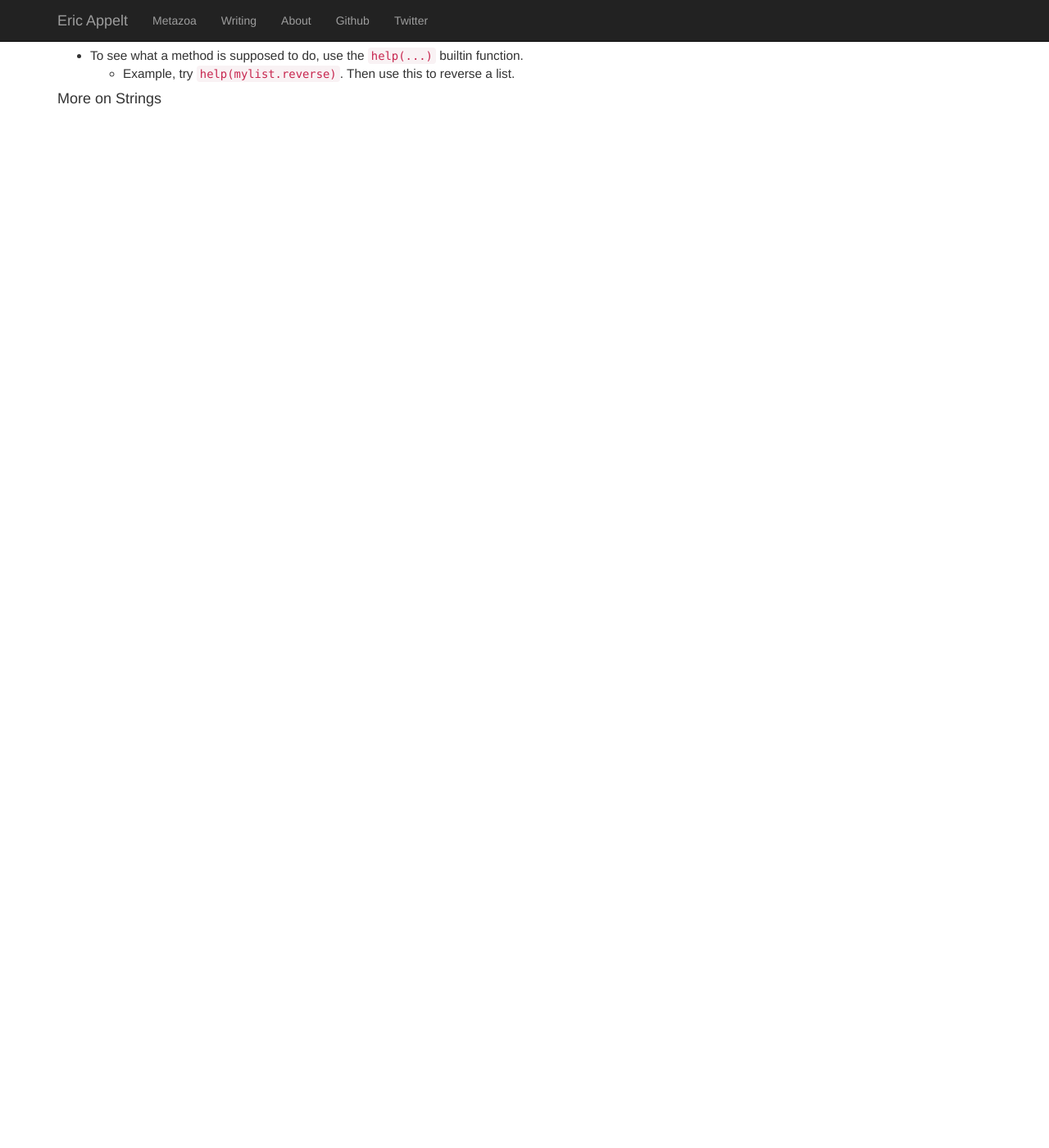
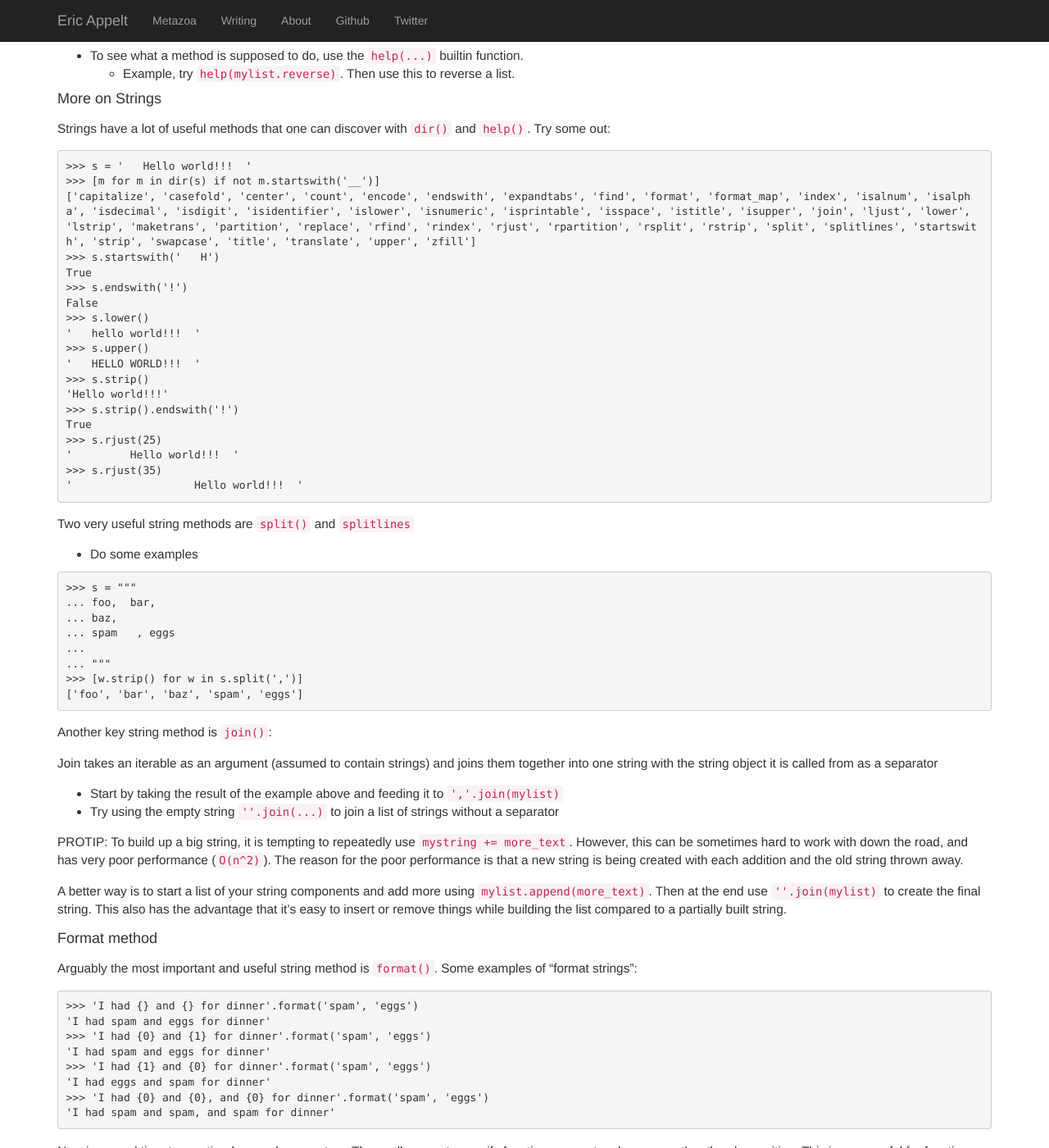
Before and after one commit to appeltel/website-ericappelt, a Jekyll site: the page built from pythonclass/session3.md, in a window 1280 px wide and 1400 px high, scrolled down 1639 px. Shown: the whole window at 82% size. Built offline with Jekyll 4.4.1, drawn with Linux system fonts in a browser that asks for light colours; nearby versions of some CDN libraries; before the commit the page ends 1779 px from its top, so only the background shows below that; some of the changed text lies outside the part shown.

Commit message:
More session 3 notes

```diff
--- a/pythonclass/session3.md
+++ b/pythonclass/session3.md
@@ -98,3 +98,105 @@ Try out some of these list attributes. For example the `count` method:
   * Example, try `help(mylist.reverse)`. Then use this to reverse a list.
 
 #### More on Strings
+
+Strings have a lot of useful methods that one can discover with
+`dir()` and `help()`. Try some out:
+
+{% highlight pycon %}
+>>> s = '   Hello world!!!  '
+>>> [m for m in dir(s) if not m.startswith('__')]
+['capitalize', 'casefold', 'center', 'count', 'encode', 'endswith', 'expandtabs', 'find', 'format', 'format_map', 'index', 'isalnum', 'isalpha', 'isdecimal', 'isdigit', 'isidentifier', 'islower', 'isnumeric', 'isprintable', 'isspace', 'istitle', 'isupper', 'join', 'ljust', 'lower', 'lstrip', 'maketrans', 'partition', 'replace', 'rfind', 'rindex', 'rjust', 'rpartition', 'rsplit', 'rstrip', 'split', 'splitlines', 'startswith', 'strip', 'swapcase', 'title', 'translate', 'upper', 'zfill']
+>>> s.startswith('   H')
+True
+>>> s.endswith('!')
+False
+>>> s.lower()
+'   hello world!!!  '
+>>> s.upper()
+'   HELLO WORLD!!!  '
+>>> s.strip()
+'Hello world!!!'
+>>> s.strip().endswith('!')
+True
+>>> s.rjust(25)
+'         Hello world!!!  '
+>>> s.rjust(35)
+'                   Hello world!!!  '
+{% endhighlight %}
+
+Two very useful string methods are `split()` and `splitlines`
+
+* Do some examples
+
+{% highlight pycon %}
+>>> s = """
+... foo,  bar,
+... baz,
+... spam   , eggs
+...
+... """
+>>> [w.strip() for w in s.split(',')]
+['foo', 'bar', 'baz', 'spam', 'eggs']
+{% endhighlight %}
+
+Another key string method is `join()`:
+
+Join takes an iterable as an argument (assumed to contain strings) and
+joins them together into one string with the string object it is called
+from as a separator
+
+* Start by taking the result of the example above and feeding it to
+  `','.join(mylist)`
+* Try using the empty string `''.join(...)` to join a list of strings
+  without a separator
+
+PROTIP: To build up a big string, it is tempting to repeatedly use
+`mystring += more_text`. However, this can be sometimes hard to work with
+down the road, and has very poor performance (`O(n^2)`). The reason for the
+poor performance is that a new string is being created with each addition
+and the old string thrown away.
+
+A better way is to start a list of your string components and add more
+using `mylist.append(more_text)`. Then at the end use `''.join(mylist)` to
+create the final string. This also has the advantage that it's easy to insert
+or remove things while building the list compared to a partially built string.
+
+#### Format method
+
+Arguably the most important and useful string method is `format()`. Some
+examples of "format strings":
+
+{% highlight pycon %}
+>>> 'I had {} and {} for dinner'.format('spam', 'eggs')
+'I had spam and eggs for dinner'
+>>> 'I had {0} and {1} for dinner'.format('spam', 'eggs')
+'I had spam and eggs for dinner'
+>>> 'I had {1} and {0} for dinner'.format('spam', 'eggs')
+'I had eggs and spam for dinner'
+>>> 'I had {0} and {0}, and {0} for dinner'.format('spam', 'eggs')
+'I had spam and spam, and spam for dinner'
+{% endhighlight %}
+
+Now is a good time to mention *keyword parameters*. These allow you
+to specify function parameters by name rather than by position. This
+is very useful for functions with lots of parameters as you don't need
+to memorize the order of parameters:
+
+{% highlight pycon %}
+>>> 'I had {main} and {side} for dinner'.format(side='eggs', main='spam')
+'I had spam and eggs for dinner'
+{% endhighlight %}
+
+Numeric formatting is available for floats:
+
+{% highlight pycon %}
+>>> 'The total is ${0:.2f}'.format(31.74348)
+'The total is $31.74'
+>>> 'The temperature is {0:.2e}K '.format(1400.3729)
+'The temperature is 1.40e+03K '
+{% endhighlight %}
+
+A full description of the format "mini-language" is in the python
+[library reference](https://docs.python.org/3/library/string.html#formatstrings)
+
+#### Strings, Bytes, and ASCII - Some History
```
